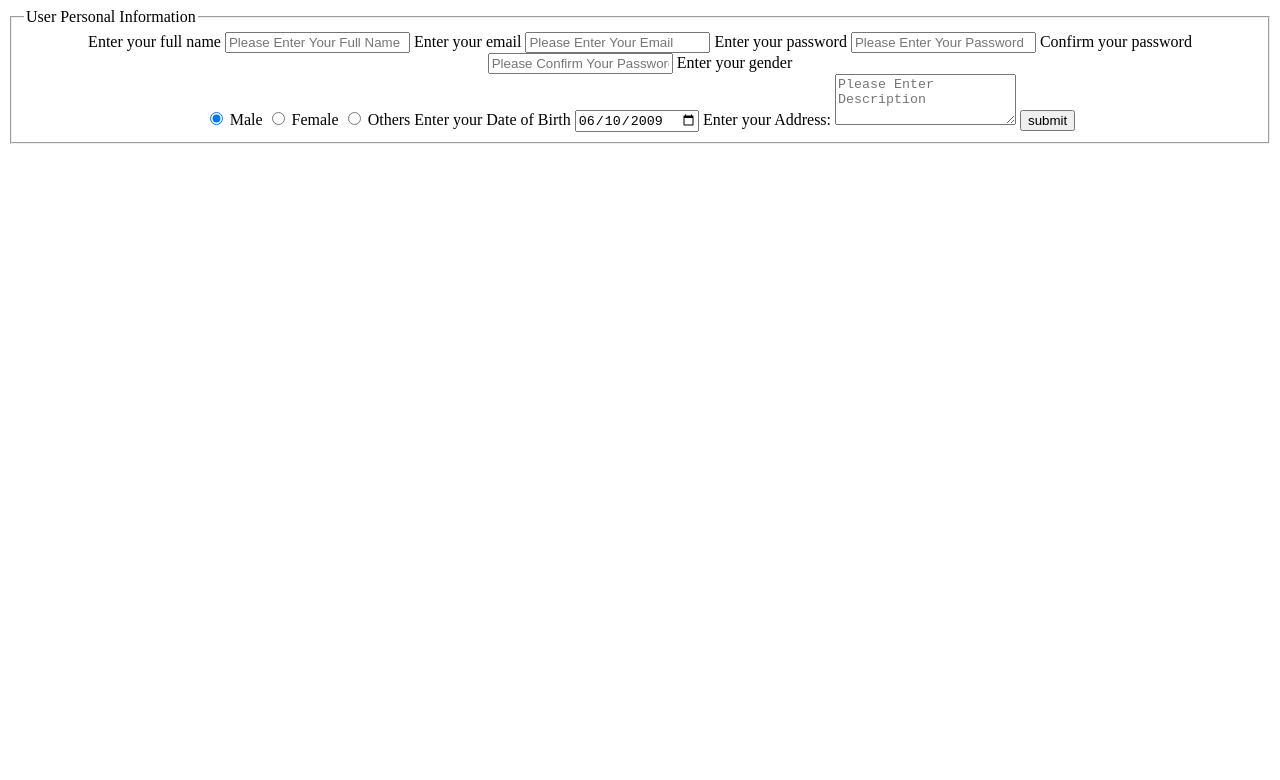
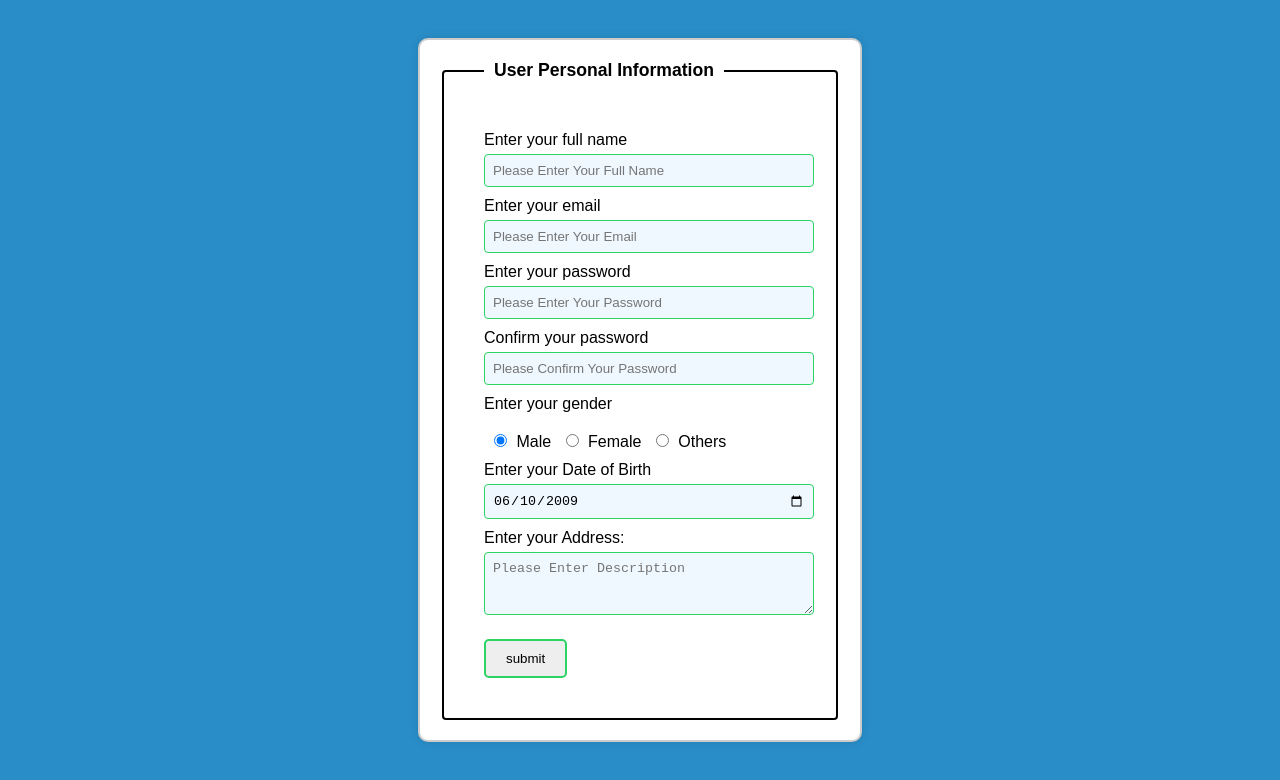
Before and after one commit to Yamg-Kai/group5.io, a plain HTML site: page index.html in a window 1280 px wide. Drawn offline with Linux system fonts and the light colour scheme.

Commit message:
Update index.html

```diff
--- a/index.html
+++ b/index.html
@@ -4,7 +4,7 @@
     <meta charset="UTF-8">
     <meta name="viewport" content="width=device-width, initial-scale=1.0">
     <title>USER INFORMATION</title>
-    <link rel="stylesheet" href="../css/user-info.css">
+    <link rel="stylesheet" href="./style.css">
 </head>
 <body>
   <center>
```
